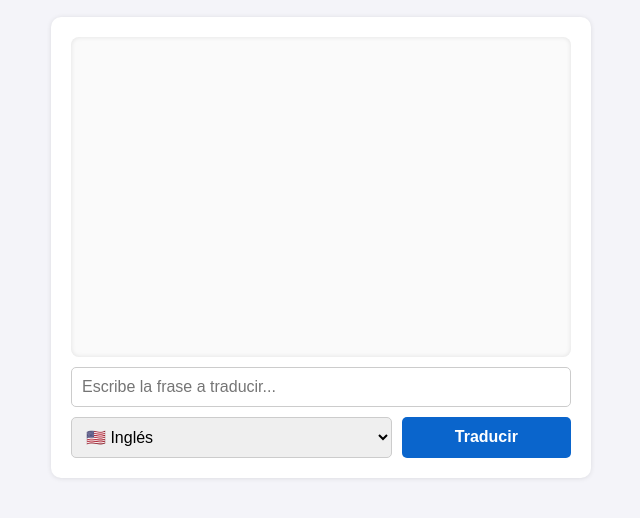
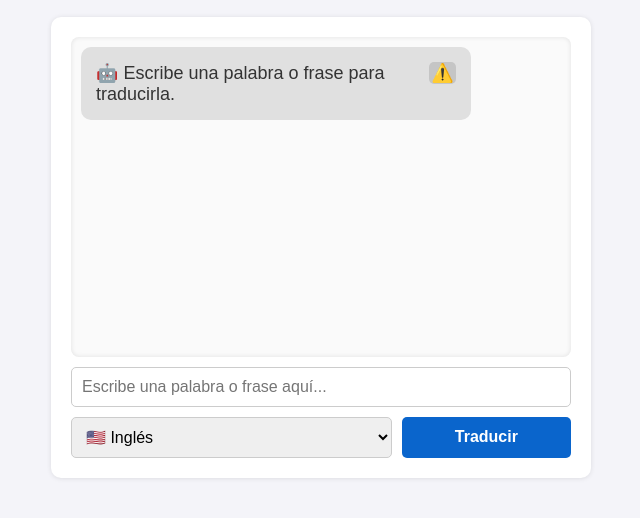
Before and after one commit to feviarc/ai-translator, a website: page public/index.html in a window 1280 px wide. Both pictures are taken after a click on the button "Traducir". Shown: the part 190-708 px from the top of the page, without its empty margins (319-959 px from the left). Drawn offline with Linux system fonts and the light colour scheme.

Commit message:
feat: Add fetching data from OpenAI code and add messages with emojis to the container

```diff
--- a/public/assets/css/style.css
+++ b/public/assets/css/style.css
@@ -135,3 +135,10 @@ body {
    text-align: center;
    margin-bottom: 2rem;
 }
+
+.message__flag {
+   background-color: #c5c5c5;
+   border-radius: 5px;
+   text-align: center;
+   width: 30px;
+}
--- a/public/assets/js/main.js
+++ b/public/assets/js/main.js
@@ -0,0 +1,73 @@
+const htmlInputText = document.querySelector('#inputText');
+const htmlMessagesContainer = document.querySelector('.chat__messages');
+const htmlTranslateButton = document.querySelector('#translateButton');
+
+const botMessageIcons = {
+   'aleman': ' 🇩🇪',
+   'español de mexico': ' 🇲🇽',
+   'frances': ' 🇫🇷',
+   'ingles americano': ' 🇺🇸',
+   'italiano': ' 🇮🇹',
+   'portugues': ' 🇵🇹',
+   '400': '⚠️',
+   '500': '🛑'
+};
+
+
+const createHtmlDiv = (role, text, icon) => { // role = 'user' | 'bot'
+
+   let htmlIcon;
+   const htmlDiv = document.createElement('div');
+
+   htmlDiv.textContent = text;
+   htmlDiv.className = 'chat__message chat__message--' + role;
+
+   if (role === 'bot') {
+      htmlIcon = document.createElement('div');
+      htmlIcon.className = 'message__flag';
+      htmlIcon.textContent = botMessageIcons[icon];
+      htmlDiv.appendChild(htmlIcon);
+   }
+
+   htmlMessagesContainer.appendChild(htmlDiv);
+   htmlMessagesContainer.scrollTop = htmlMessagesContainer.scrollHeight;
+
+};
+
+
+htmlTranslateButton.addEventListener('click', async () => {
+
+   const targetLang = document.querySelector('#targetLang').value;
+   const textToTranslate = htmlInputText.value.trim();
+
+   if(!textToTranslate) {
+      createHtmlDiv('bot','🤖 Escribe una palabra o frase para traducirla.', '400');
+      return false;
+   }
+
+   // Colocar el mensaje del usuario a la caja de mensajes.
+   createHtmlDiv('user', '💬 ' + textToTranslate);
+
+   // Petición Ajax al Backend.
+   try {
+      const response = await fetch('/api/translate', {
+         method: 'POST',
+         headers: {'Content-Type': 'application/json'},
+         body: JSON.stringify({
+            textToTranslate,
+            targetLang
+         })
+      });
+
+      const data = await response.json();
+      const icon = response.status === 200 ? targetLang : '500';
+      createHtmlDiv('bot', '🤖 ' + data.translatedText, icon);
+
+   } catch(e) {
+      console.log('Error: ', e);
+   }
+
+   // Borrar el contenido del input del mensaje.
+   htmlInputText.value = '';
+
+});
--- a/public/index.html
+++ b/public/index.html
@@ -21,7 +21,7 @@
       </div>
 
       <div class="chat__input-group">
-         <input id="inputText" class="chat__input" type="text" placeholder="Escribe la frase a traducir...">
+         <input id="inputText" class="chat__input" type="text" placeholder="Escribe una palabra o frase aquí...">
          <div class="chat__inputs">
             <select id="targetLang" class="chat__select">
                <option value="aleman">🇩🇪 Alemán</option>
```
Also changed, not shown: app.js (+10 -13 lines).
